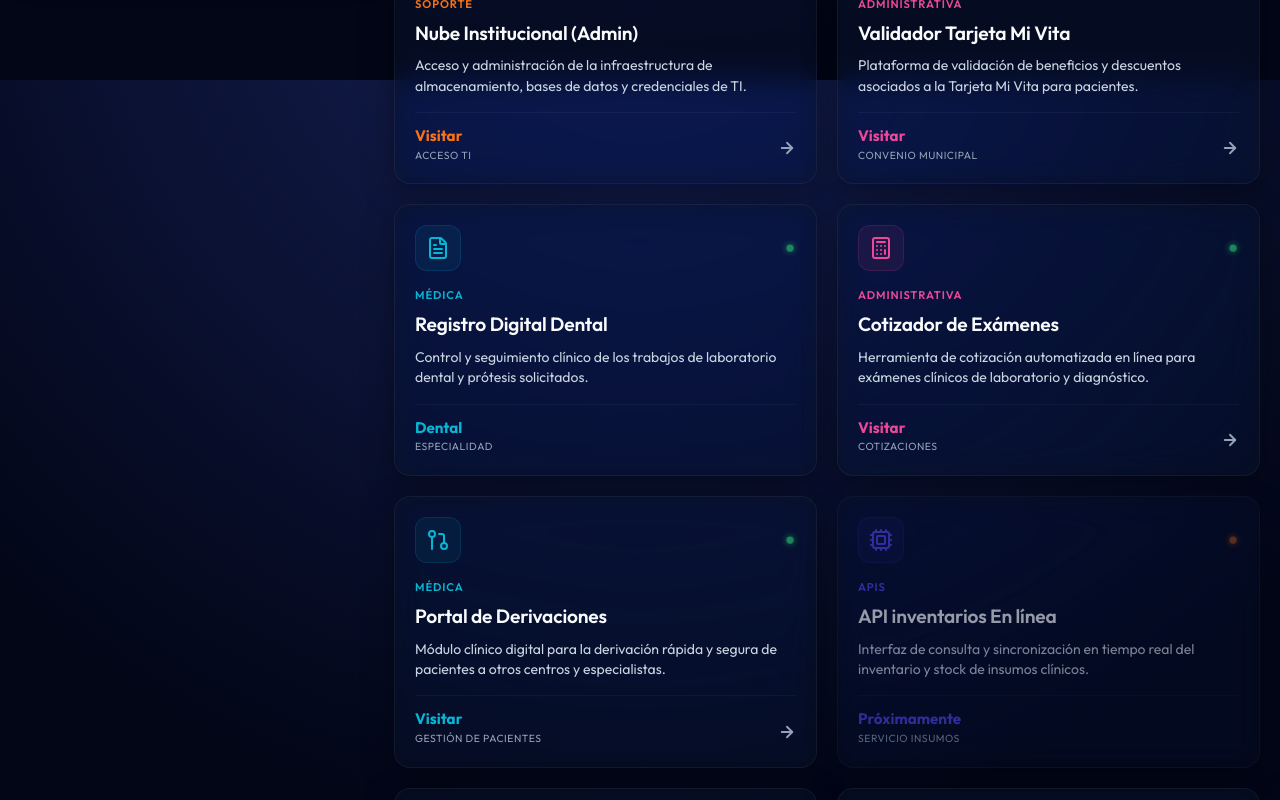
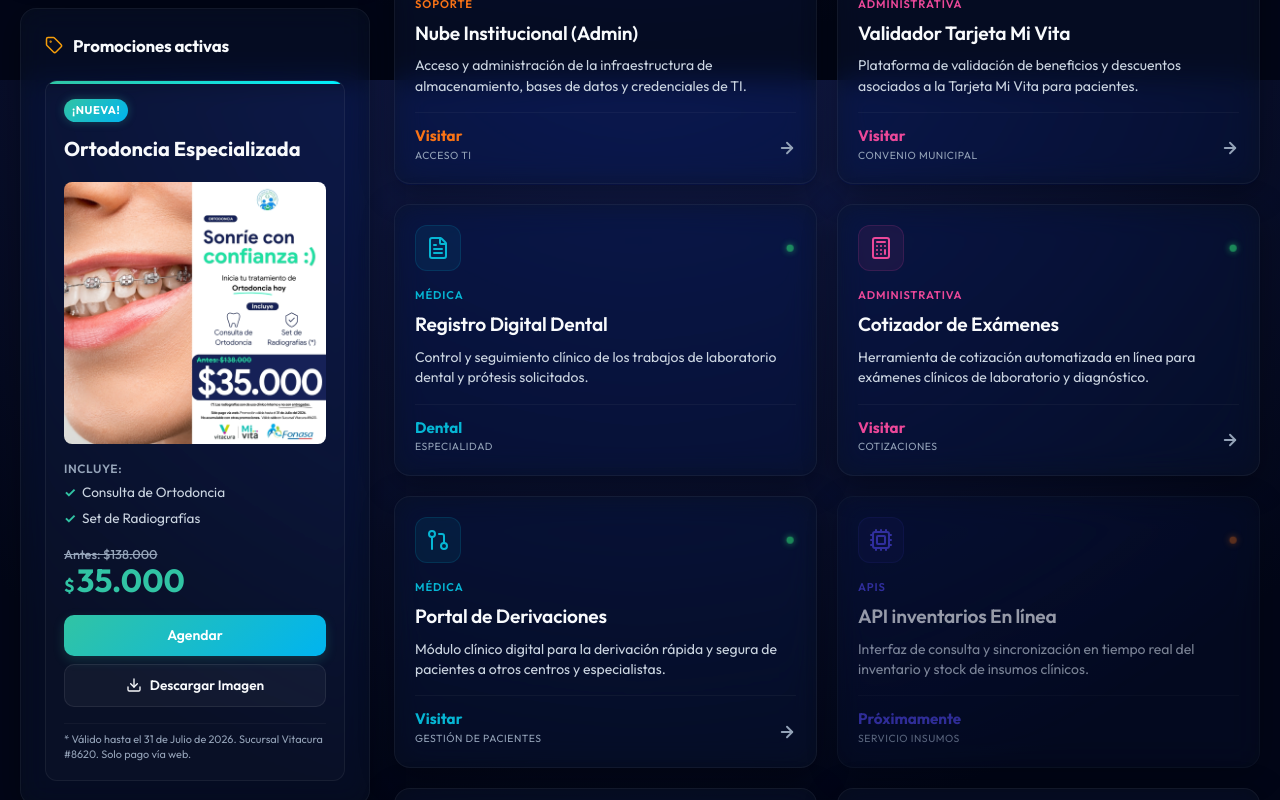
Before and after one commit to njofredev/pt.cl-inicio, a Next.js app: page / in a window 1280 px wide. Shown: the part 720-1520 px from the top of the page. Built offline with nearby package versions, Linux system fonts and the light colour scheme.

Commit message:
feat: add active promotion widget for Ortodoncia under calendar with download button

```diff
--- a/src/app/globals.css
+++ b/src/app/globals.css
@@ -1303,6 +1303,38 @@ html[data-theme="light"] .promo-card {
   filter: brightness(1.1);
 }
 
+.promo-download-btn {
+  display: flex;
+  align-items: center;
+  justify-content: center;
+  gap: 8px;
+  background: rgba(255, 255, 255, 0.04);
+  border: 1px solid rgba(255, 255, 255, 0.08);
+  color: var(--color-text-primary) !important;
+  font-size: 0.85rem;
+  font-weight: 600;
+  padding: 10px 16px;
+  border-radius: 10px;
+  text-decoration: none;
+  transition: all 0.3s ease;
+}
+
+.promo-download-btn:hover {
+  background: rgba(255, 255, 255, 0.08);
+  border-color: rgba(255, 255, 255, 0.15);
+  transform: translateY(-1px);
+}
+
+html[data-theme="light"] .promo-download-btn {
+  background: rgba(22, 33, 88, 0.03);
+  border-color: rgba(22, 33, 88, 0.08);
+}
+
+html[data-theme="light"] .promo-download-btn:hover {
+  background: rgba(22, 33, 88, 0.06);
+  border-color: rgba(22, 33, 88, 0.15);
+}
+
 .promo-footer {
   font-size: 0.68rem;
   color: var(--color-text-muted);
--- a/src/app/page.tsx
+++ b/src/app/page.tsx
@@ -27,13 +27,15 @@ import {
   X,
   ArrowLeft,
   ChevronDown,
-  ChevronUp
+  ChevronUp,
+  Download
 } from 'lucide-react';
 import AppCard from '@/components/AppCard';
 import CalendarWidget from '@/components/CalendarWidget';
 import logo from '../assets/logo.svg';
 import uptimeKumaLogo from '../assets/uptime-kuma.svg';
 import owncloudLogo from '../assets/owncloud.svg';
+import promoOrtodoncia from '../assets/promociones-activas/promoOrtodoncia.jpg';
 
 const Tooth = ({ size = 20 }: { size?: number }) => (
   <svg
@@ -682,7 +684,66 @@ export default function Home() {
               <div className="widget-wrapper">
                 <CalendarWidget />
               </div>
+              <div className="widget-wrapper promotions-widget glass-panel">
+                <h3 className="widget-title">
+                  <Tag size={18} />
+                  Promociones activas
+                </h3>
+                <div className="promotions-content">
+                  <div className="promo-card glow-card">
+                    <div className="promo-badge">¡Nueva!</div>
+                    <h4 className="promo-title">Ortodoncia Especializada</h4>
 
+                    <div className="promo-image-wrapper" style={{ overflow: 'hidden', borderRadius: '8px', margin: '4px 0' }}>
+                      <Image
+                        src={promoOrtodoncia}
+                        alt="Promo Ortodoncia Especializada"
+                        placeholder="blur"
+                        style={{ width: '100%', height: 'auto', display: 'block', transition: 'transform 0.3s' }}
+                      />
+                    </div>
+
+                    <div className="promo-includes">
+                      <span className="includes-title">Incluye:</span>
+                      <ul>
+                        <li>Consulta de Ortodoncia</li>
+                        <li>Set de Radiografías</li>
+                      </ul>
+                    </div>
+
+                    <div className="promo-price-box">
+                      <span className="price-old">Antes: $138.000</span>
+                      <div className="price-current-wrapper">
+                        <span className="price-currency">$</span>
+                        <span className="price-value">35.000</span>
+                      </div>
+                    </div>
+
+                    <div style={{ display: 'flex', flexDirection: 'column', gap: '8px', width: '100%' }}>
+                      <a
+                        href="https://ff.healthatom.io/TzqaY4"
+                        target="_blank"
+                        rel="noopener noreferrer"
+                        className="promo-cta-btn"
+                      >
+                        Agendar
+                      </a>
+                      <a
+                        href="/promociones-activas/promoOrtodoncia.jpg"
+                        download="Promo_Ortodoncia_Tabancura.jpg"
+                        className="promo-download-btn"
+                      >
+                        <Download size={16} />
+                        Descargar Imagen
+                      </a>
+                    </div>
+
+                    <div className="promo-footer">
+                      <span>* Válido hasta el 31 de Julio de 2026. Sucursal Vitacura #8620. Solo pago vía web.</span>
+                    </div>
+                  </div>
+                </div>
+              </div>
             </aside>
 
             {/* RIGHT column: App Grid */}
```
Also changed, not shown: public/promociones-activas/promoOrtodoncia.jpg (added), src/assets/promociones-activas/promoOrtodoncia.jpg (added).
